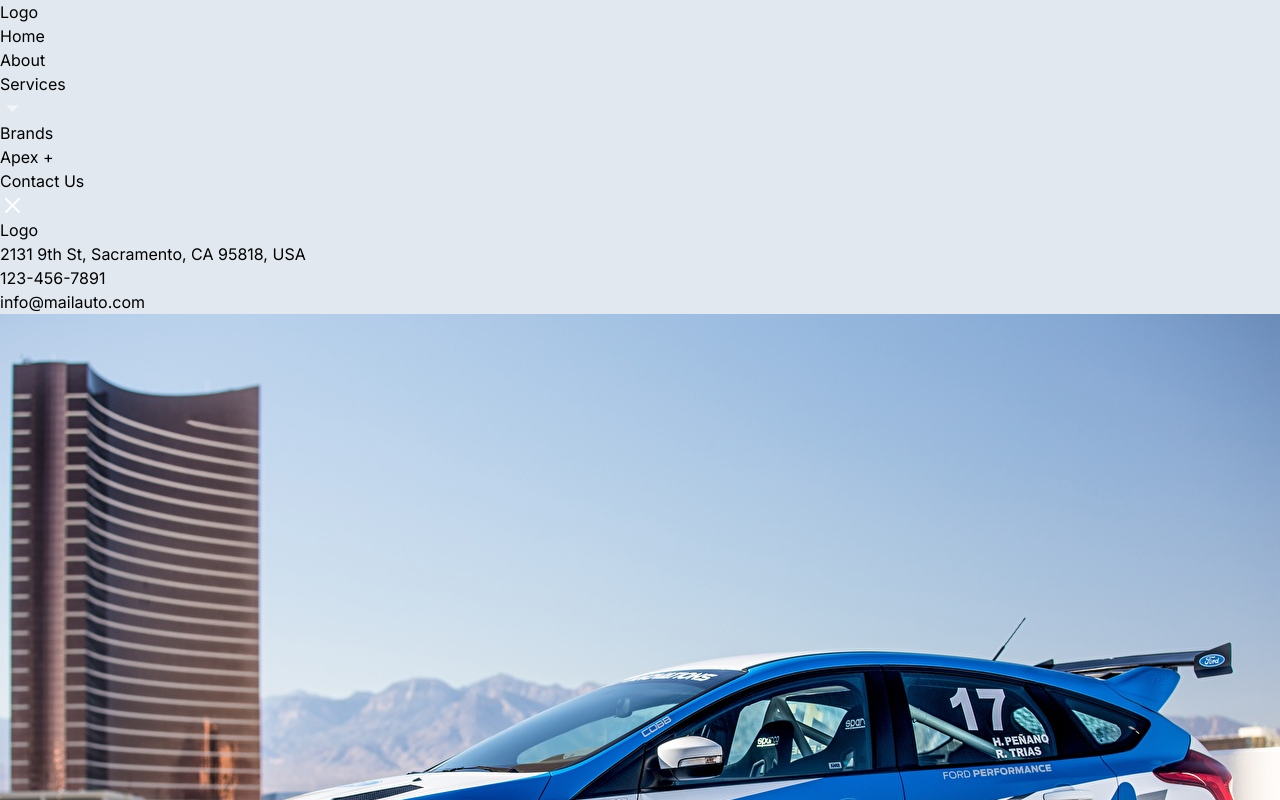
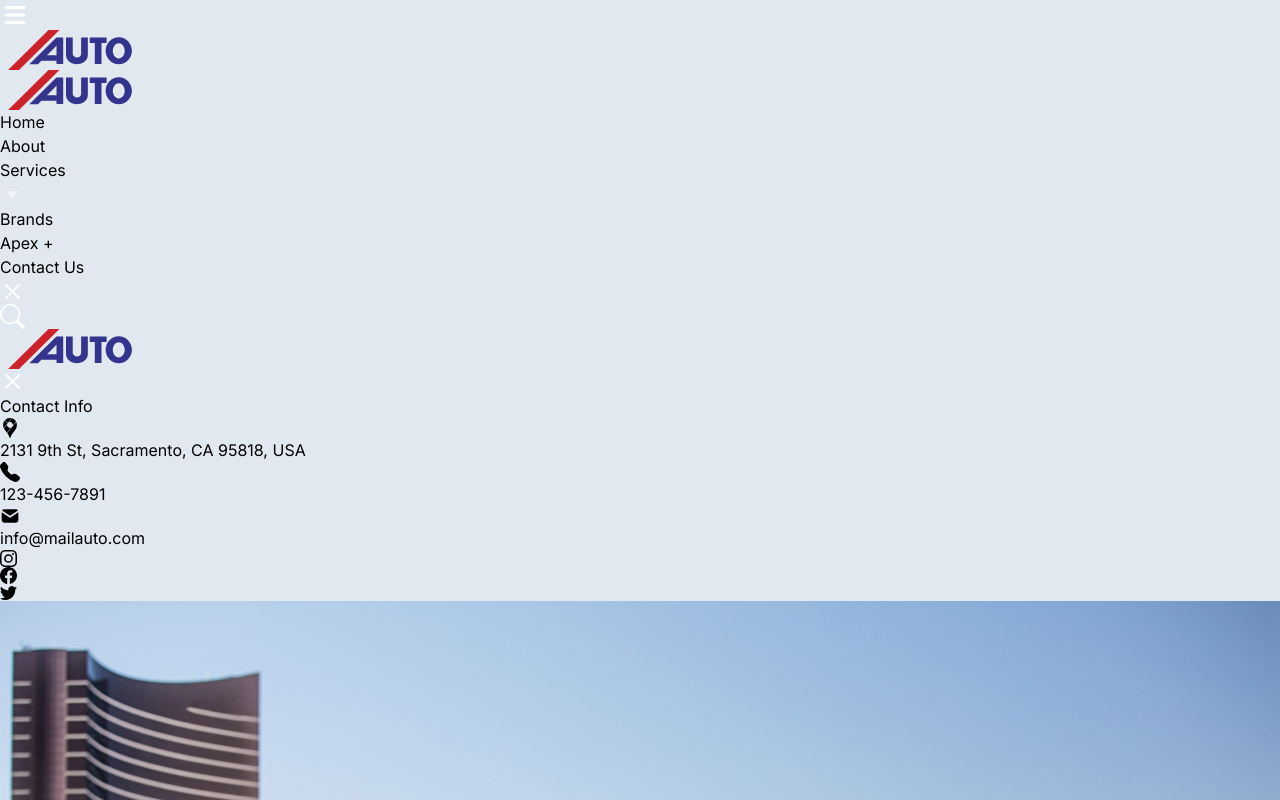
Before and after one commit to dontsul/auto-app, a Next.js app: page / in a window 1280 px wide. Shown: the top 800 px of the page. Built offline with nearby package versions, Linux system fonts and the light colour scheme.

Commit message:
finish r menu

```diff
--- a/components/burgerMenu/BurgerMenu.tsx
+++ b/components/burgerMenu/BurgerMenu.tsx
@@ -5,20 +5,15 @@ import { HiMenu } from 'react-icons/hi';
 export interface IBurgerMenuProps {
   openMenu: boolean;
   handleMenu: (status: boolean) => void;
-  isDesktop: boolean;
 }
 
-export const BurgerMenu: FC<IBurgerMenuProps> = ({ handleMenu, openMenu, isDesktop }) => {
+export const BurgerMenu: FC<IBurgerMenuProps> = ({ handleMenu, openMenu }) => {
   return (
-    <>
-      {!isDesktop && (
-        <div
-          className="flex items-center justify-start cursor-pointer "
-          onClick={() => handleMenu(!openMenu)}
-        >
-          <HiMenu color="#ffffff" size={30} />
-        </div>
-      )}
-    </>
+    <div
+      className="flex items-center justify-start cursor-pointer lg:hidden"
+      onClick={() => handleMenu(!openMenu)}
+    >
+      <HiMenu color="#ffffff" size={30} />
+    </div>
   );
 };
--- a/components/buttonSearch/ButtonSearch.tsx
+++ b/components/buttonSearch/ButtonSearch.tsx
@@ -12,12 +12,11 @@ interface IButtonSearch {
 export const ButtonSearch: FC<IButtonSearch> = ({ isDesktop }) => {
   const [open, setOpen] = useState<boolean>(false);
   return (
-    <>
-      {!isDesktop && (
+    <div className="block lg:hidden">
       <AnimatePresence initial={false} mode="wait">
         {open ? (
           <motion.div
-              className="cursor-pointer flex items-center justify-end"
+            className="cursor-pointer flex items-center justify-end "
             key="cross"
             onClick={() => setOpen(false)}
             initial={{ opacity: 0 }}
@@ -41,7 +40,6 @@ export const ButtonSearch: FC<IButtonSearch> = ({ isDesktop }) => {
           </motion.div>
         )}
       </AnimatePresence>
-      )}
-    </>
+    </div>
   );
 };
--- a/components/closeButton/CloseButton.tsx
+++ b/components/closeButton/CloseButton.tsx
@@ -8,11 +8,7 @@ interface ICloseButton {
 
 export const CloseButton: FC<ICloseButton> = ({ handleMenu }) => {
   return (
-    <motion.div
-      whileHover={{ scale: 1.05 }}
-      className="absolute top-5 right-4 cursor-pointer z-20"
-      onClick={handleMenu}
-    >
+    <motion.div whileHover={{ scale: 1.05 }} className="cursor-pointer" onClick={handleMenu}>
       <RxCross2 size={25} color="#ffffff" />
     </motion.div>
   );
--- a/components/contactInfo/ContactInfo.tsx
+++ b/components/contactInfo/ContactInfo.tsx
@@ -1,21 +1,16 @@
-import { FC, useState, useEffect } from 'react';
+import { FC } from 'react';
 import { Logo } from '../logo/Logo';
 import { CloseButton } from '../closeButton/CloseButton';
 import { motion, AnimatePresence } from 'framer-motion';
-import Link from 'next/link';
-import { IoMdArrowDropdown } from 'react-icons/io';
-import { RxCross2 } from 'react-icons/rx';
+import { BsInstagram, BsFacebook, BsTwitter, BsFillTelephoneFill } from 'react-icons/bs';
+import { SiGooglemaps } from 'react-icons/si';
+import { TbMailFilled } from 'react-icons/tb';
 
 interface IContactInfo {
   openContactInfo: boolean;
   handleContactInfo: (status: boolean) => void;
-  isDesktop: boolean;
 }
-export const ContactInfo: FC<IContactInfo> = ({
-  handleContactInfo,
-  openContactInfo,
-  isDesktop,
-}) => {
+export const ContactInfo: FC<IContactInfo> = ({ handleContactInfo, openContactInfo }) => {
   return (
     <div className="absolute">
       <div
@@ -27,29 +22,76 @@ export const ContactInfo: FC<IContactInfo> = ({
           onClick={(e) => e.stopPropagation()}
           className={`relative bg-zinc-800 w-full z-20 h-screen border-r-[3px`}
         >
-          <div className="flex items-center justify-end">
-            <div className="w-[80px] h-[80px] flex item-center justify-center bg-zinc-700">
-              <RxCross2
-                className="cursor-pointer"
-                size={25}
-                color="#ffffff"
-                onClick={() => handleContactInfo(false)}
-              />
+          <div className="flex items-center justify-between">
+            <div className="flex items-center justify-center ">
+              <Logo />
+            </div>
+            <div className="w-[80px] h-[80px] flex items-center justify-center bg-zinc-700">
+              <CloseButton handleMenu={() => handleContactInfo(false)} />
             </div>
           </div>
           <div className="py-8 px-8">
             {' '}
-            <div className="flex items-center justify-center mb-4">
-              <Logo />
+            <h4 className="uppercase text-[24px] text-start font-extrabold text-slate-300 mb-8">
+              Contact Info
+            </h4>
+            <div className="py-4">
+              <SiGooglemaps
+                size={20}
+                className="w-auto h-full  text-slate-100  cursor-pointer mb-2"
+              />
+              <a
+                className="w-auto h-full text-base text-slate-100 hover:text-yellow-600 cursor-pointer line"
+                href="#!"
+              >
+                2131 9th St, Sacramento, CA 95818, USA
+              </a>
             </div>
-            <div>
-              <a href="#!">2131 9th St, Sacramento, CA 95818, USA</a>
+            <div className="py-4">
+              <BsFillTelephoneFill
+                size={20}
+                className="w-auto h-full  text-slate-100  cursor-pointer mb-2"
+              />
+              <a
+                className="w-auto h-full text-base text-slate-100 hover:text-yellow-600 cursor-pointer line"
+                href="tel:123-456-7891"
+              >
+                123-456-7891
+              </a>
             </div>
-            <div>
-              <a href="tel:123-456-7891">123-456-7891</a>
+            <div className="py-4">
+              <TbMailFilled
+                size={20}
+                className="w-auto h-full  text-slate-100  cursor-pointer mb-2"
+              />
+              <a
+                className="w-auto h-full text-base text-slate-100 hover:text-yellow-600 cursor-pointer line"
+                href="mailto:info@mailauto.com"
+              >
+                info@mailauto.com
+              </a>
             </div>
-            <div>
-              <a href="mailto:info@mailauto.com">info@mailauto.com</a>
+            <div className=" border-white border-b-[1px] w-full"></div>
+            <div className="flex items-center gap-4 py-4">
+              <a href="https://www.instagram.com/">
+                <BsInstagram
+                  size={17}
+                  className="text-slate-100 cursor-pointer hover:text-yellow-600 transition"
+                />
+              </a>
+              <a href="https://www.facebook.com/">
+                <BsFacebook
+                  size={17}
+                  className="text-slate-100 cursor-pointer hover:text-yellow-600 transition"
+                />
+              </a>
+              <a href="https://twitter.com/">
+                {' '}
+                <BsTwitter
+                  size={17}
+                  className="text-slate-100 cursor-pointer hover:text-yellow-600 transition"
+                />
+              </a>
             </div>
           </div>
         </div>
--- a/components/contactInfoBtn/ContactInfoBtn.tsx
+++ b/components/contactInfoBtn/ContactInfoBtn.tsx
@@ -8,7 +8,7 @@ interface IContactInfoBtn {
 export const ContactInfoBtn: FC<IContactInfoBtn> = ({ handleContactInfo }) => {
   return (
     <div
-      className="flex items-center justify-center order-3 w-[80px] h-full cursor-pointer "
+      className="hidden lg:flex items-center justify-center order-3 w-[80px] h-full cursor-pointer"
       onClick={() => handleContactInfo(true)}
     >
       <motion.div className=" w-full h-full flex items-center justify-center">
--- a/components/header/Header.tsx
+++ b/components/header/Header.tsx
@@ -1,21 +1,19 @@
 'use client';
 import { useState, useEffect } from 'react';
-
 import { Logo } from '../logo/Logo';
 import { BurgerMenu } from '../burgerMenu/BurgerMenu';
 import { ButtonSearch } from '../buttonSearch/ButtonSearch';
 import { Menu } from '../menu/Menu';
 import { ContactInfo } from '../contactInfo/ContactInfo';
 import { ContactInfoBtn } from '../contactInfoBtn/ContactInfoBtn';
+import Link from 'next/link';
 
 export const Header = () => {
   const [openMenu, setOpenMenu] = useState<boolean>(false);
   const [openContactInfo, setOpenContactInfo] = useState<boolean>(false);
   const [windowWidth, setWindowWidth] = useState<number>(0);
   const [openServices, setOpenServices] = useState<boolean>(false);
-  const [isDesktop, setIsDesktop] = useState<boolean>(
-    window?.innerWidth && window.innerWidth > 1023 ? true : false
-  );
+  const [isDesktop, setIsDesktop] = useState<boolean>(false);
 
   const handleMenu = (status: boolean) => {
     setOpenMenu(status);
@@ -54,11 +52,12 @@ export const Header = () => {
 
   return (
     <header className="px-8 lg:px-0 bg-zinc-800 sticky z-30 grid grid-cols-3 lg:grid-cols-[auto_1fr_auto]">
-      {!isDesktop && (
-        <BurgerMenu openMenu={openMenu} handleMenu={handleMenu} isDesktop={isDesktop} />
-      )}
+      <BurgerMenu openMenu={openMenu} handleMenu={handleMenu} />
       <div className="lg:order-1 flex items-center justify-center py-6">
-        <Logo />
+        <Link href={`/`}>
+          {' '}
+          <Logo />
+        </Link>
       </div>
       <Menu
         openMenu={openMenu}
@@ -68,12 +67,8 @@ export const Header = () => {
         isDesktop={isDesktop}
       />
       <ButtonSearch isDesktop={isDesktop} />
-      {isDesktop && <ContactInfoBtn handleContactInfo={handleContactInfo} />}
-      <ContactInfo
-        handleContactInfo={handleContactInfo}
-        openContactInfo={openContactInfo}
-        isDesktop={isDesktop}
-      />
+      <ContactInfoBtn handleContactInfo={handleContactInfo} />
+      <ContactInfo openContactInfo={openContactInfo} handleContactInfo={handleContactInfo} />
     </header>
   );
 };
--- a/components/logo/Logo.tsx
+++ b/components/logo/Logo.tsx
@@ -1,7 +1,19 @@
 export const Logo = () => {
   return (
     <div className="text-[24px] text-white flex items-center justify-center lg:justify-start lg:px-8 ">
-      Logo
+      <svg xmlns="http://www.w3.org/2000/svg" width="140" height="40" viewBox="0 0 135.72 43.848">
+        <g fillRule="evenodd" clipRule="evenodd">
+          <path
+            d="M53.064 27.648h-10.44l10.44-10.296v10.296zm-16.632 6.12h16.632v3.6h7.344V8.136h-7.344v.216l-.072-.144-29.736 29.231h9.504l3.672-3.671zM102.384 14.328v23.039H95.04V14.328h-5.544v-6.12H108v6.12h-5.616z"
+            fill="#33348e"
+          />
+          <path
+            d="M121.32 14.4c3.6 0 6.552 3.816 6.552 8.424 0 4.607-2.952 8.424-6.552 8.424-3.601 0-6.553-3.816-6.553-8.424.001-4.608 2.953-8.424 6.553-8.424zm0-6.408c7.92 0 14.399 6.696 14.399 14.832 0 8.137-6.479 14.832-14.399 14.832-7.921 0-14.4-6.695-14.4-14.832 0-8.136 6.479-14.832 14.4-14.832zM80.063 8.208h7.345v19.44c0 5.4-5.4 9.791-11.952 9.791s-11.952-4.391-11.952-9.791V8.208h7.344v18.071c0 1.945 2.232 3.744 4.608 3.744 2.592 0 4.607-1.727 4.607-3.744V8.208z"
+            fill="#33348e"
+          />
+          <path fill="#cc2229" d="M0 43.848h11.952L56.261 0H44.309L0 43.848z" />
+        </g>
+      </svg>
     </div>
   );
 };
--- a/components/menu/Menu.tsx
+++ b/components/menu/Menu.tsx
@@ -30,7 +30,9 @@ export const Menu: FC<IMenuProps> = ({
           onClick={(e) => e.stopPropagation()}
           className={`relative bg-zinc-800 w-full z-20 h-screen py-4 px-8 border-r-[3px]  border-white lg:border-none lg:h-auto lg:py-0 lg:px-4`}
         >
-          {!isDesktop && <Logo />}
+          <div className="block lg:hidden">
+            <Logo />
+          </div>
           <ul className="py-8 lg:flex lg:items-center lg:justify-center lg:gap-4 lg:py-0">
             <li className=" w-auto px-4 py-1 lg:flex lg:justify-center">
               <Link
@@ -150,17 +152,16 @@ export const Menu: FC<IMenuProps> = ({
               </Link>
             </li>
           </ul>
-          {!isDesktop && (
+          <div className="absolute top-5 right-4 cursor-pointer z-20 lg:hidden">
             <CloseButton
               handleMenu={() => {
                 handleMenu(false);
                 handleServices(false);
               }}
             />
-          )}
+          </div>
         </nav>
       </div>
-      {!isDesktop && (
       <AnimatePresence>
         {openMenu && (
           <motion.div
@@ -170,7 +171,7 @@ export const Menu: FC<IMenuProps> = ({
             transition={{
               duration: 0.8,
             }}
-              className={`fixed top-0 left-0 w-full h-full z-10 backdrop-blur-[4px]`}
+            className={`fixed top-0 left-0 w-full h-full z-10 backdrop-blur-[4px] lg:hidden`}
             onClick={() => {
               handleMenu(false);
               handleServices(false);
@@ -178,7 +179,6 @@ export const Menu: FC<IMenuProps> = ({
           />
         )}
       </AnimatePresence>
-      )}
     </div>
   );
 };
```
Lines whose indentation alone changed are shown as unchanged.
